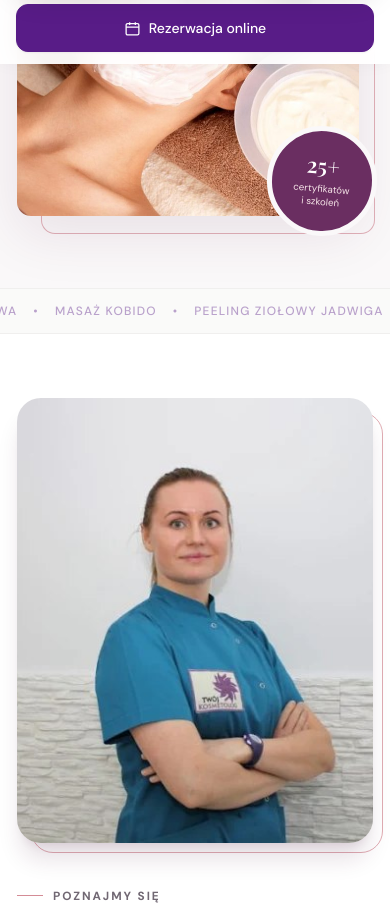
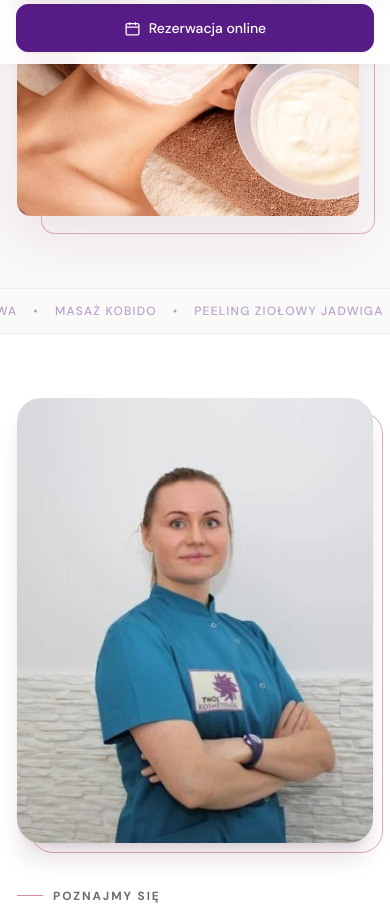
Before and after one commit to slawomirgrelich/twoj-kosmetolog, a plain HTML site: page index.html in a window 390 px wide. Shown: the part 780-1701 px from the top of the page. Drawn offline with nearby package versions, Linux system fonts and the light colour scheme.

Commit message:
Usuniecie badge 25+ certyfikatow z sekcji hero

```diff
--- a/index.html
+++ b/index.html
@@ -584,43 +584,9 @@
       pointer-events: none;
     }
 
-    .hero-photo,
-    .hero-badge {
+    .hero-photo {
       position: relative;
       z-index: 1;
-    }
-
-    .hero-badge {
-      position: absolute;
-      right: -14px;
-      bottom: 1px;
-      display: grid;
-      width: 148px;
-      height: 148px;
-      align-content: center;
-      padding: 18px;
-      color: var(--paper);
-      background: var(--plum);
-      border: 7px solid var(--soft);
-      border-radius: 50%;
-      text-align: center;
-      transform: rotate(5deg);
-    }
-
-    .hero-badge strong {
-      display: block;
-      font-family: var(--serif);
-      font-size: 1.8rem;
-      font-weight: 600;
-      line-height: 1.05;
-    }
-
-    .hero-badge span {
-      display: block;
-      margin-top: 5px;
-      color: #f6e5e8;
-      font-size: 0.69rem;
-      line-height: 1.35;
     }
 
     .section {
@@ -2280,16 +2246,6 @@
         height: 460px;
       }
 
-      .hero-badge {
-        right: -8px;
-        width: 126px;
-        height: 126px;
-      }
-
-      .hero-badge strong {
-        font-size: 1.55rem;
-      }
-
       .section {
         padding-block: 96px;
       }
@@ -2390,22 +2346,6 @@
       .hero-media::before {
         top: 18px;
         left: 24px;
-      }
-
-      .hero-badge {
-        right: -4px;
-        bottom: -2px;
-        width: 110px;
-        height: 110px;
-        border-width: 5px;
-      }
-
-      .hero-badge strong {
-        font-size: 1.35rem;
-      }
-
-      .hero-badge span {
-        font-size: 0.61rem;
       }
 
       .section {
@@ -2682,10 +2622,6 @@
             height="684"
             fetchpriority="high"
           >
-          <div class="hero-badge" aria-label="Ponad 25 certyfikatów i szkoleń">
-            <strong>25+</strong>
-            <span>certyfikatów<br>i szkoleń</span>
-          </div>
         </div>
       </div>
     </section>
```
